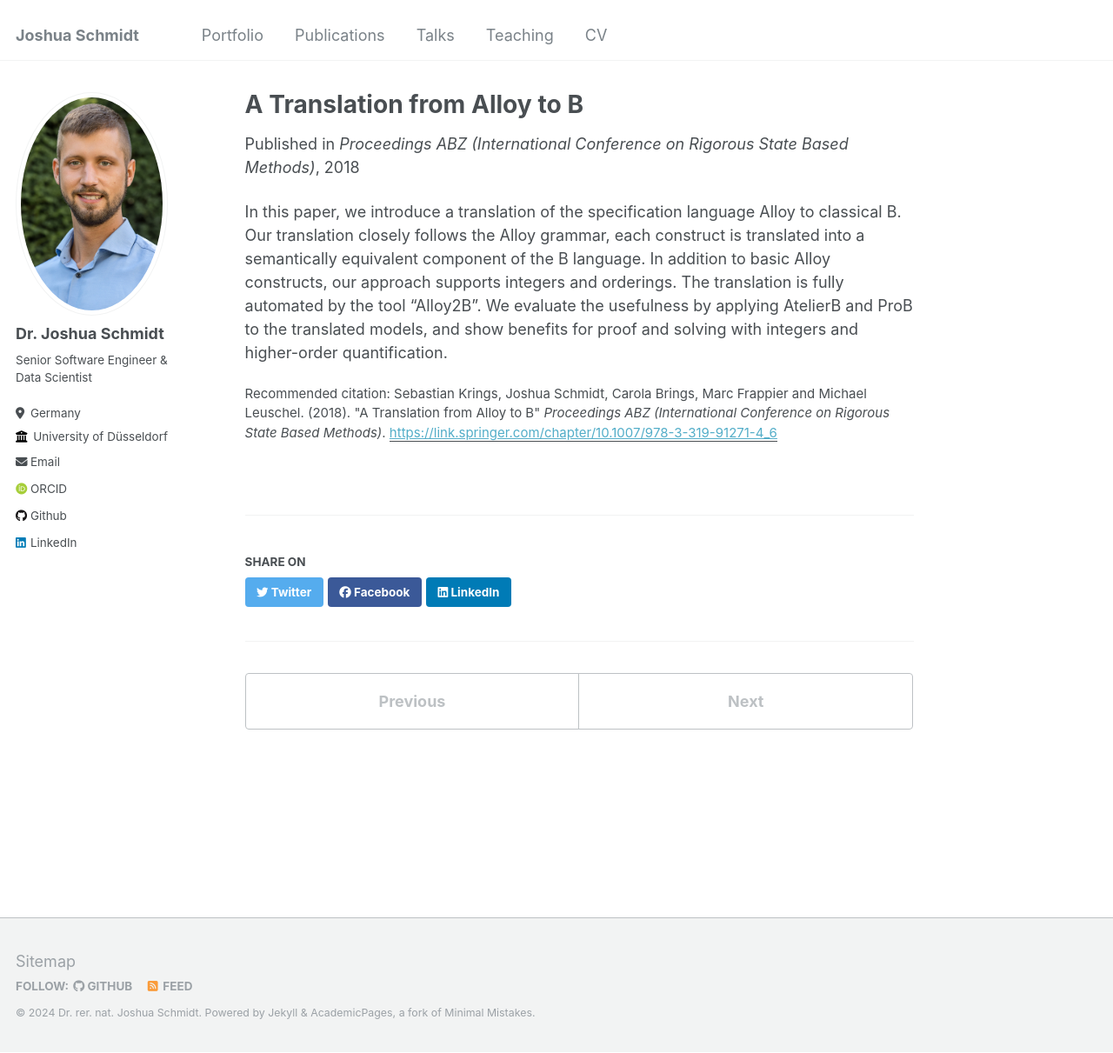
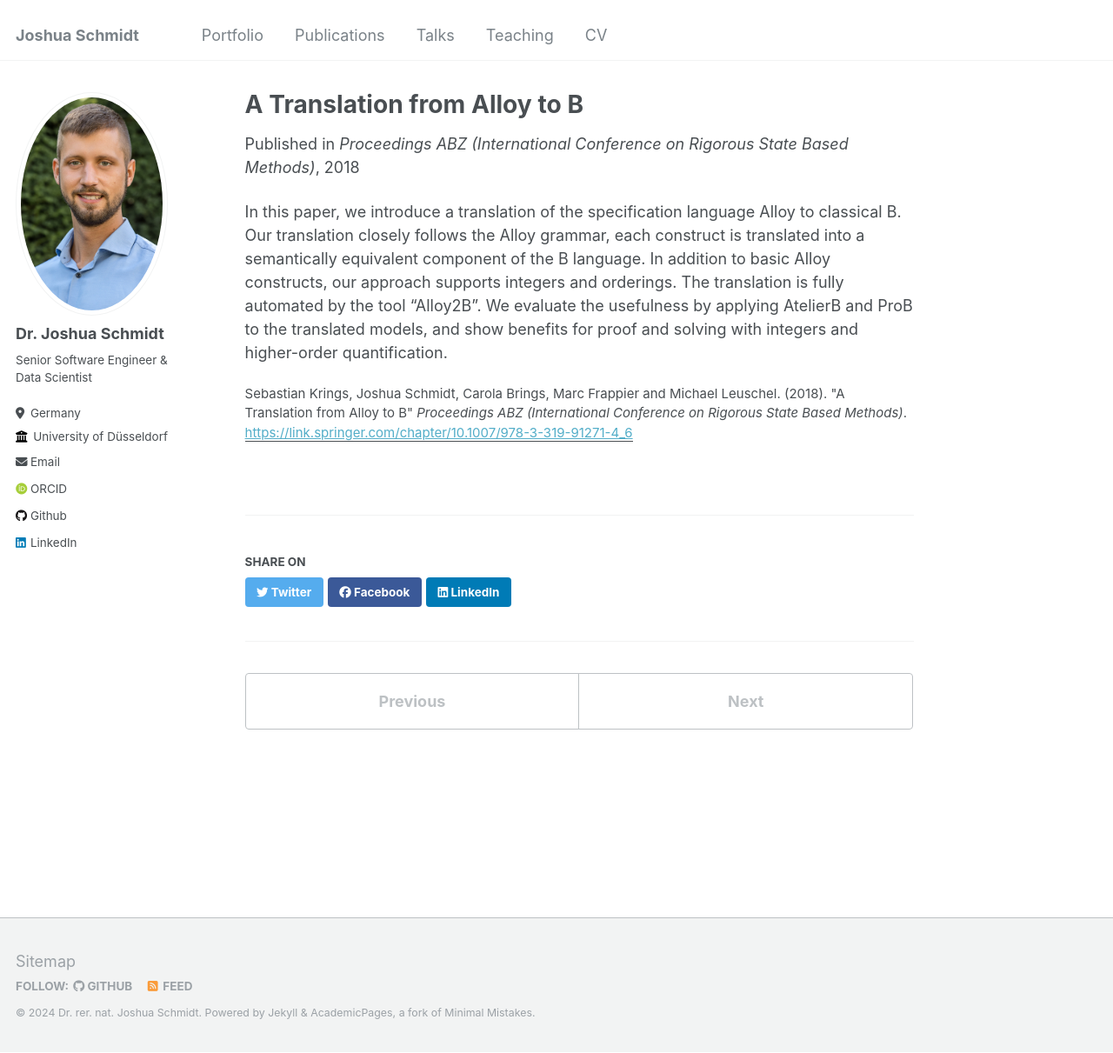
Before and after one commit to Joshua27/joshua27.github.io, a Jekyll site: the page built from _publications/alloy-to-b-2018.md, in a window 1280 px wide and 1211 px high. Shown: the whole window at 87% size. Built offline with Jekyll 4.4.1, drawn with Linux system fonts in a browser that asks for light colours; some web fonts are replaced.

Commit message:
minor improvement

```diff
--- a/_layouts/single.html
+++ b/_layouts/single.html
@@ -48,9 +48,9 @@ layout: default
         {{ content }}
 
         {% if page.citation and page.paperurl %}
-          <p style="font-size: smaller">Recommended citation: {{ page.citation }} <a href="{{ page.paperurl }}"><u>{{ page.paperurl }}</u></a></p>
+          <p style="font-size: smaller">{{ page.citation }} <a href="{{ page.paperurl }}"><u>{{ page.paperurl }}</u></a></p>
         {% elsif page.citation %}
-          <p style="font-size: smaller">Recommended citation: {{ page.citation }} </p>
+          <p style="font-size: smaller">{{ page.citation }} </p>
         {% endif %}
 
         {% if page.link %}<div><a href="{{ page.link }}" class="btn">{{ site.data.ui-text[site.locale].ext_link_label | default: "Direct Link" }}</a></div>{% endif %}
```
Also changed, not shown: 1 other file.
